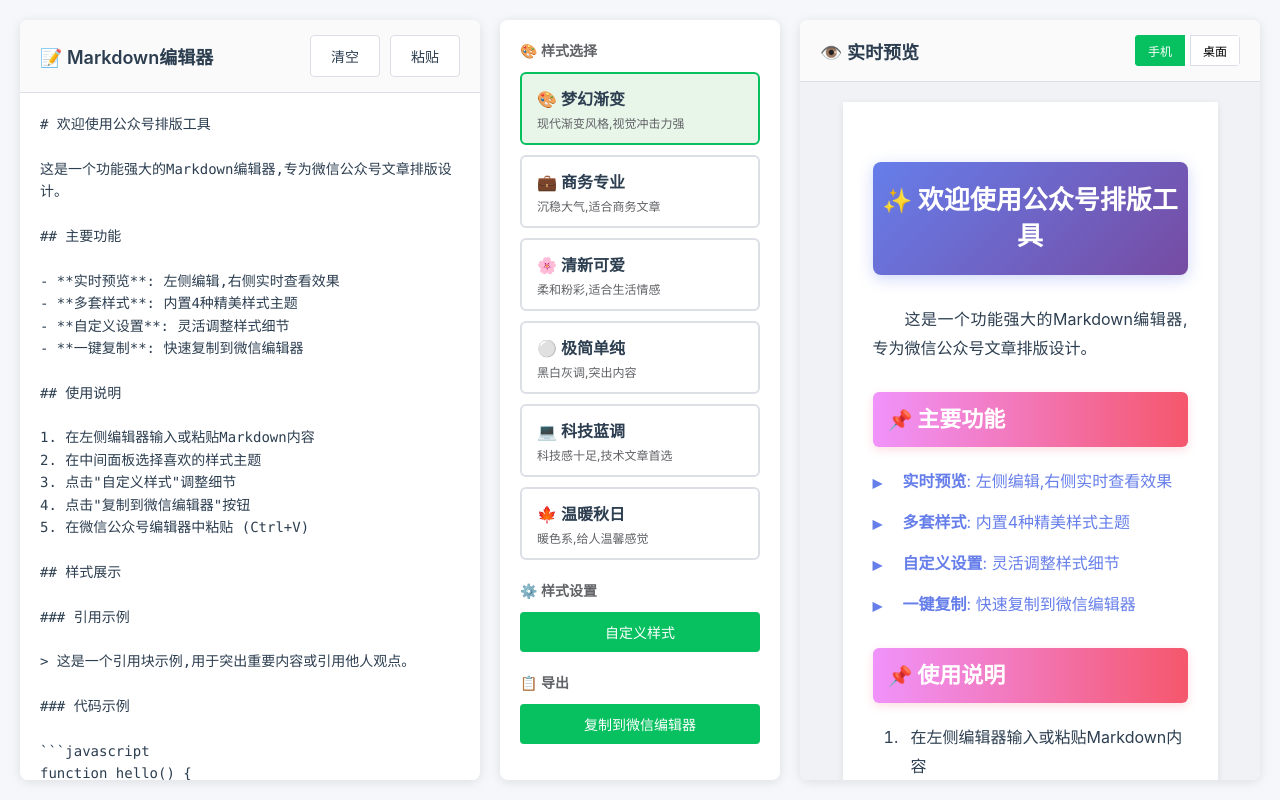
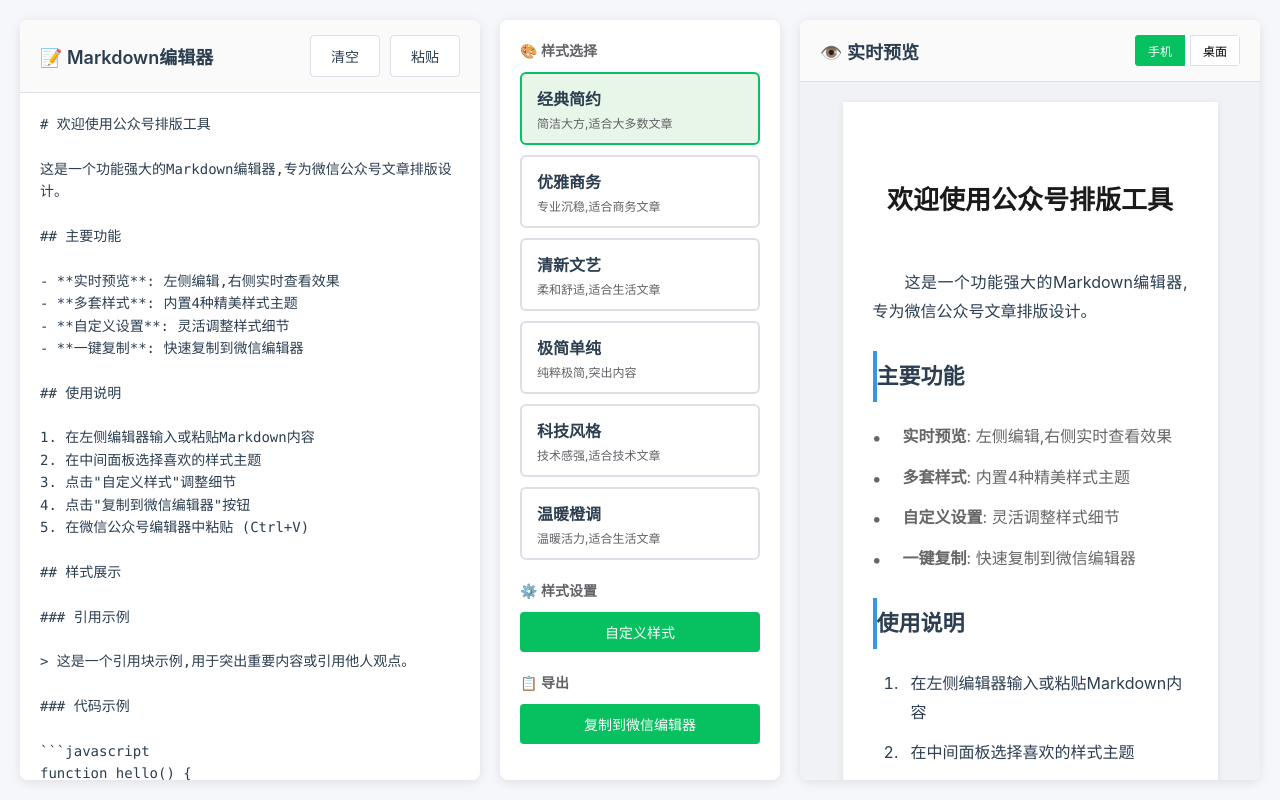
Before and after one commit to makeagreatcoup/wechataiformat, a plain HTML site: page wechat-formatter/index.html in a window 1280 px wide. Drawn offline with nearby package versions, Linux system fonts and the light colour scheme.

Commit message:
refactor: 重新设计为主题为简洁优雅风格
🎨 设计改进:
- 移除所有emoji和过度装饰
- 去除花哨的渐变背景
- 采用简洁的纯色设计
- 优化留白和间距

📋 6个新主题:
1. 经典简约 - 蓝色点缀,适合大多数文章
2. 优雅商务 - 深色专业,适合商务文章
3. 清新文艺 - 绿色系,适合生活文章
4. 极简单纯 - 纯净黑白,突出内容
5. 科技风格 - One Dark配色,适合技术文章
6. 温暖橙调 - 橙色系,适合生活文章

✨ 设计原则:
- 少即是多
- 突出内容而非装饰
- 符合现代审美
- 保持专业感

```diff
--- a/wechat-formatter/app.js
+++ b/wechat-formatter/app.js
@@ -4,106 +4,109 @@ const state = {
     isMobilePreview: true
 };
 
-// 预定义样式主题 - 每个主题独特的视觉风格
+// 预定义样式主题 - 简洁优雅的设计
 const styleThemes = {
     default: {
-        name: '🎨 梦幻渐变',
-        description: '现代渐变风格,视觉冲击力强',
+        name: '经典简约',
+        description: '简洁大方,适合大多数文章',
         styles: {
             h1: {
-                background: 'linear-gradient(135deg, #667eea 0%, #764ba2 100%)',
-                color: '#ffffff',
-                icon: '✨',
-                shadow: '0 4px 15px rgba(102, 126, 234, 0.3)'
+                background: 'transparent',
+                color: '#1a1a1a',
+                icon: '',
+                shadow: 'none',
+                borderBottom: '2px solid #e8e8e8'
             },
             h2: {
-                background: 'linear-gradient(to right, #f093fb 0%, #f5576c 100%)',
-                color: '#ffffff',
-                icon: '📌',
-                shadow: '0 3px 10px rgba(245, 87, 108, 0.2)'
+                background: 'transparent',
+                color: '#2c3e50',
+                icon: '',
+                shadow: 'none',
+                borderLeft: '4px solid #3498db'
             },
             h3: {
-                dotColor: '#667eea',
-                dotShadow: '0 0 0 3px rgba(102, 126, 234, 0.2)',
-                color: '#2c3e50'
+                dotColor: '#3498db',
+                dotShadow: 'none',
+                color: '#34495e'
             },
             blockquote: {
-                background: 'linear-gradient(135deg, #ffeaa7 0%, #fdcb6e 100%)',
-                borderColor: '#f39c12',
-                color: '#2d3436',
-                shadow: '0 3px 10px rgba(0, 0, 0, 0.1)',
-                showQuote: true
+                background: '#f8f9fa',
+                borderColor: '#3498db',
+                color: '#555',
+                shadow: 'none',
+                showQuote: false
             },
-            listIcon: '▸',
-            listIconColor: '#667eea',
+            listIcon: '•',
+            listIconColor: '#666',
             codeInline: {
-                background: 'linear-gradient(135deg, #ffeaa7 0%, #fdcb6e 100%)',
-                color: '#2d3436',
-                shadow: '0 2px 5px rgba(0, 0, 0, 0.05)'
+                background: '#f4f4f4',
+                color: '#c7254e',
+                shadow: 'none'
             },
             codeBlock: {
-                background: 'linear-gradient(135deg, #2d3436 0%, #000000 100%)',
-                color: '#dfe6e9',
-                shadow: '0 4px 15px rgba(0, 0, 0, 0.2)'
+                background: '#282c34',
+                color: '#abb2bf',
+                shadow: '0 2px 8px rgba(0,0,0,0.1)'
             },
             link: {
-                color: '#0984e3',
-                underlineColor: 'linear-gradient(to right, #667eea 0%, #764ba2 100%)'
+                color: '#3498db',
+                underlineColor: '#3498db'
             },
             table: {
-                headerBackground: 'linear-gradient(135deg, #667eea 0%, #764ba2 100%)',
-                headerColor: '#ffffff',
-                evenRowBg: '#f8f9fa',
-                hoverBg: '#e9ecef',
-                shadow: '0 4px 15px rgba(0, 0, 0, 0.1)'
+                headerBackground: '#f8f9fa',
+                headerColor: '#333',
+                evenRowBg: '#fff',
+                hoverBg: '#f1f1f1',
+                shadow: '0 1px 3px rgba(0,0,0,0.1)'
             },
             hr: {
-                background: 'linear-gradient(to right, transparent, #667eea, transparent)',
-                icon: '✦',
-                iconColor: '#667eea'
+                background: '#e8e8e8',
+                icon: '',
+                iconColor: ''
             },
             img: {
-                radius: '8px',
-                shadow: '0 4px 12px rgba(0, 0, 0, 0.1)'
+                radius: '4px',
+                shadow: '0 2px 8px rgba(0,0,0,0.1)'
             },
             base: {
                 fontSize: 16,
                 lineHeight: 1.8,
-                paragraphSpacing: 20,
+                paragraphSpacing: 16,
                 containerWidth: 677
             }
         }
     },
     elegant: {
-        name: '💼 商务专业',
-        description: '沉稳大气,适合商务文章',
+        name: '优雅商务',
+        description: '专业沉稳,适合商务文章',
         styles: {
             h1: {
                 background: '#2c3e50',
-                color: '#ffffff',
+                color: '#fff',
                 icon: '',
-                shadow: '0 2px 8px rgba(44, 62, 80, 0.3)'
+                shadow: '0 2px 4px rgba(0,0,0,0.1)'
             },
             h2: {
-                background: '#34495e',
-                color: '#ffffff',
-                icon: '▸',
-                shadow: '0 2px 6px rgba(52, 73, 94, 0.2)'
+                background: 'transparent',
+                color: '#2c3e50',
+                icon: '',
+                shadow: 'none',
+                borderBottom: '1px solid #ddd'
             },
             h3: {
                 dotColor: '#2c3e50',
                 dotShadow: 'none',
-                color: '#2c3e50'
+                color: '#34495e'
             },
             blockquote: {
-                background: '#ecf0f1',
-                borderColor: '#34495e',
-                color: '#2c3e50',
-                shadow: 'none',
+                background: '#fff',
+                borderColor: '#95a5a6',
+                color: '#7f8c8d',
+                shadow: '0 1px 3px rgba(0,0,0,0.1)',
                 showQuote: false
             },
-            listIcon: '●',
-            listIconColor: '#2c3e50',
+            listIcon: '▪',
+            listIconColor: '#7f8c8d',
             codeInline: {
                 background: '#ecf0f1',
                 color: '#2c3e50',
@@ -119,11 +122,11 @@ const styleThemes = {
                 underlineColor: '#2980b9'
             },
             table: {
-                headerBackground: '#2c3e50',
-                headerColor: '#ffffff',
-                evenRowBg: '#f8f9fa',
-                hoverBg: '#e9ecef',
-                shadow: 'none'
+                headerBackground: '#34495e',
+                headerColor: '#fff',
+                evenRowBg: '#f9f9f9',
+                hoverBg: '#f0f0f0',
+                shadow: '0 1px 3px rgba(0,0,0,0.1)'
             },
             hr: {
                 background: '#bdc3c7',
@@ -131,287 +134,290 @@ const styleThemes = {
                 iconColor: ''
             },
             img: {
-                radius: '4px',
-                shadow: '0 2px 8px rgba(0, 0, 0, 0.1)'
+                radius: '2px',
+                shadow: '0 1px 4px rgba(0,0,0,0.1)'
             },
             base: {
-                fontSize: 16,
-                lineHeight: 2,
-                paragraphSpacing: 25,
+                fontSize: 15,
+                lineHeight: 1.9,
+                paragraphSpacing: 18,
                 containerWidth: 677
             }
         }
     },
     fresh: {
-        name: '🌸 清新可爱',
-        description: '柔和粉彩,适合生活情感',
+        name: '清新文艺',
+        description: '柔和舒适,适合生活文章',
         styles: {
             h1: {
-                background: 'linear-gradient(135deg, #fd79a8 0%, #e84393 100%)',
-                color: '#ffffff',
-                icon: '🌸',
-                shadow: '0 4px 15px rgba(253, 121, 168, 0.3)'
+                background: 'transparent',
+                color: '#16a085',
+                icon: '',
+                shadow: 'none',
+                borderBottom: '3px solid #16a085'
             },
             h2: {
-                background: 'linear-gradient(to right, #fdcb6e 0%, #f39c12 100%)',
-                color: '#ffffff',
-                icon: '💫',
-                shadow: '0 3px 10px rgba(243, 156, 18, 0.2)'
+                background: '#e8f8f5',
+                color: '#16a085',
+                icon: '',
+                shadow: 'none',
+                borderLeft: '5px solid #16a085'
             },
             h3: {
-                dotColor: '#fd79a8',
-                dotShadow: '0 0 0 3px rgba(253, 121, 168, 0.2)',
-                color: '#e84393'
+                dotColor: '#1abc9c',
+                dotShadow: 'none',
+                color: '#16a085'
             },
             blockquote: {
-                background: 'linear-gradient(135deg, #fff0f6 0%, #fd79a8 30%)',
-                borderColor: '#fd79a8',
-                color: '#2d3436',
-                shadow: '0 3px 10px rgba(253, 121, 168, 0.15)',
+                background: '#e8f8f5',
+                borderColor: '#16a085',
+                color: '#555',
+                shadow: 'none',
                 showQuote: false
             },
-            listIcon: '♡',
-            listIconColor: '#fd79a8',
+            listIcon: '◦',
+            listIconColor: '#16a085',
             codeInline: {
-                background: '#fff0f6',
-                color: '#e84393',
+                background: '#d5f4e6',
+                color: '#0e6655',
                 shadow: 'none'
             },
             codeBlock: {
-                background: '#ffeaa7',
-                color: '#2d3436',
+                background: '#2d3e46',
+                color: '#a8cec6',
                 shadow: 'none'
             },
             link: {
-                color: '#e84393',
-                underlineColor: '#fd79a8'
+                color: '#16a085',
+                underlineColor: '#16a085'
             },
             table: {
-                headerBackground: 'linear-gradient(135deg, #fd79a8 0%, #e84393 100%)',
-                headerColor: '#ffffff',
-                evenRowBg: '#fff5f8',
-                hoverBg: '#ffe0eb',
-                shadow: '0 4px 15px rgba(253, 121, 168, 0.15)'
+                headerBackground: '#16a085',
+                headerColor: '#fff',
+                evenRowBg: '#f0fbf8',
+                hoverBg: '#e0f5f0',
+                shadow: '0 1px 3px rgba(0,0,0,0.1)'
             },
             hr: {
-                background: 'linear-gradient(to right, transparent, #fd79a8, transparent)',
-                icon: '♥',
-                iconColor: '#fd79a8'
+                background: '#16a085',
+                icon: '',
+                iconColor: ''
             },
             img: {
-                radius: '12px',
-                shadow: '0 4px 15px rgba(253, 121, 168, 0.2)'
+                radius: '6px',
+                shadow: '0 2px 8px rgba(22, 160, 133, 0.15)'
             },
             base: {
                 fontSize: 16,
-                lineHeight: 1.75,
-                paragraphSpacing: 22,
+                lineHeight: 1.8,
+                paragraphSpacing: 16,
                 containerWidth: 677
             }
         }
     },
     minimal: {
-        name: '⚪ 极简单纯',
-        description: '黑白灰调,突出内容',
+        name: '极简单纯',
+        description: '纯粹极简,突出内容',
         styles: {
             h1: {
-                background: '#ffffff',
-                color: '#2d3436',
+                background: 'transparent',
+                color: '#000',
                 icon: '',
-                shadow: '0 2px 8px rgba(0, 0, 0, 0.08)',
-                border: '2px solid #2d3436'
+                shadow: 'none'
             },
             h2: {
-                background: '#ffffff',
-                color: '#2d3436',
+                background: 'transparent',
+                color: '#333',
                 icon: '',
-                shadow: 'none',
-                borderLeft: '4px solid #2d3436'
+                shadow: 'none'
             },
             h3: {
-                dotColor: '#2d3436',
+                dotColor: '#666',
                 dotShadow: 'none',
-                color: '#2d3436'
+                color: '#666'
             },
             blockquote: {
-                background: '#ffffff',
-                borderColor: '#636e72',
-                color: '#2d3436',
-                shadow: '0 2px 8px rgba(0, 0, 0, 0.05)',
+                background: '#fafafa',
+                borderColor: '#ddd',
+                color: '#666',
+                shadow: 'none',
                 showQuote: false
             },
-            listIcon: '—',
-            listIconColor: '#636e72',
+            listIcon: '-',
+            listIconColor: '#999',
             codeInline: {
-                background: '#dfe6e9',
-                color: '#2d3436',
+                background: '#f0f0f0',
+                color: '#d14',
                 shadow: 'none'
             },
             codeBlock: {
-                background: '#2d3436',
-                color: '#dfe6e9',
+                background: '#f6f6f6',
+                color: '#333',
                 shadow: 'none'
             },
             link: {
-                color: '#2d3436',
-                underlineColor: '#636e72'
+                color: '#0066cc',
+                underlineColor: '#0066cc'
             },
             table: {
-                headerBackground: '#2d3436',
-                headerColor: '#ffffff',
-                evenRowBg: '#ffffff',
-                hoverBg: '#f5f6fa',
-                shadow: '0 2px 8px rgba(0, 0, 0, 0.05)'
+                headerBackground: '#f6f6f6',
+                headerColor: '#333',
+                evenRowBg: '#fff',
+                hoverBg: '#fafafa',
+                shadow: 'none'
             },
             hr: {
-                background: '#dfe6e9',
+                background: '#ddd',
                 icon: '',
                 iconColor: ''
             },
             img: {
                 radius: '0',
-                shadow: '0 2px 8px rgba(0, 0, 0, 0.08)'
+                shadow: 'none'
             },
             base: {
                 fontSize: 15,
-                lineHeight: 1.6,
-                paragraphSpacing: 15,
+                lineHeight: 1.7,
+                paragraphSpacing: 14,
                 containerWidth: 677
             }
         }
     },
     tech: {
-        name: '💻 科技蓝调',
-        description: '科技感十足,技术文章首选',
+        name: '科技风格',
+        description: '技术感强,适合技术文章',
         styles: {
             h1: {
-                background: 'linear-gradient(135deg, #0984e3 0%, #74b9ff 100%)',
-                color: '#ffffff',
-                icon: '</>',
-                shadow: '0 4px 15px rgba(9, 132, 227, 0.3)'
+                background: '#282c34',
+                color: '#61afef',
+                icon: '',
+                shadow: '0 2px 8px rgba(0,0,0,0.15)'
             },
             h2: {
-                background: 'linear-gradient(to right, #00cec9 0%, #0984e3 100%)',
-                color: '#ffffff',
-                icon: '#',
-                shadow: '0 3px 10px rgba(9, 132, 227, 0.2)'
+                background: '#21252b',
+                color: '#61afef',
+                icon: '',
+                shadow: '0 1px 3px rgba(0,0,0,0.1)',
+                borderLeft: '3px solid #61afef'
             },
             h3: {
-                dotColor: '#0984e3',
-                dotShadow: '0 0 0 3px rgba(9, 132, 227, 0.2)',
-                color: '#0984e3'
+                dotColor: '#61afef',
+                dotShadow: 'none',
+                color: '#61afef'
             },
             blockquote: {
-                background: 'linear-gradient(135deg, #dfe6e9 0%, #74b9ff 50%)',
-                borderColor: '#0984e3',
-                color: '#2d3436',
-                shadow: '0 3px 10px rgba(9, 132, 227, 0.15)',
+                background: '#282c34',
+                borderColor: '#61afef',
+                color: '#abb2bf',
+                shadow: '0 2px 8px rgba(0,0,0,0.2)',
                 showQuote: false
             },
-            listIcon: '▪',
-            listIconColor: '#0984e3',
+            listIcon: '▸',
+            listIconColor: '#61afef',
             codeInline: {
-                background: '#dfe6e9',
-                color: '#0984e3',
+                background: '#282c34',
+                color: '#e5c07b',
                 shadow: 'none'
             },
             codeBlock: {
-                background: '#2d3436',
-                color: '#74b9ff',
-                shadow: '0 4px 15px rgba(0, 0, 0, 0.3)'
+                background: '#21252b',
+                color: '#abb2bf',
+                shadow: '0 2px 8px rgba(0,0,0,0.2)'
             },
             link: {
-                color: '#0984e3',
-                underlineColor: '#74b9ff'
+                color: '#61afef',
+                underlineColor: '#61afef'
             },
             table: {
-                headerBackground: 'linear-gradient(135deg, #0984e3 0%, #74b9ff 100%)',
-                headerColor: '#ffffff',
-                evenRowBg: '#f0f8ff',
-                hoverBg: '#e3f2fd',
-                shadow: '0 4px 15px rgba(9, 132, 227, 0.15)'
+                headerBackground: '#282c34',
+                headerColor: '#61afef',
+                evenRowBg: '#2c3138',
+                hoverBg: '#3e4451',
+                shadow: '0 1px 3px rgba(0,0,0,0.15)'
             },
             hr: {
-                background: 'linear-gradient(to right, transparent, #0984e3, transparent)',
-                icon: '[+]',
-                iconColor: '#0984e3'
+                background: '#3e4451',
+                icon: '',
+                iconColor: ''
             },
             img: {
-                radius: '6px',
-                shadow: '0 4px 15px rgba(9, 132, 227, 0.2)'
+                radius: '3px',
+                shadow: '0 2px 8px rgba(0,0,0,0.2)'
             },
             base: {
-                fontSize: 16,
+                fontSize: 15,
                 lineHeight: 1.8,
-                paragraphSpacing: 20,
+                paragraphSpacing: 16,
                 containerWidth: 677
             }
         }
     },
     warm: {
-        name: '🍁 温暖秋日',
-        description: '暖色系,给人温馨感觉',
+        name: '温暖橙调',
+        description: '温暖活力,适合生活文章',
         styles: {
             h1: {
-                background: 'linear-gradient(135deg, #e17055 0%, #d63031 100%)',
-                color: '#ffffff',
-                icon: '🍂',
-                shadow: '0 4px 15px rgba(214, 48, 49, 0.3)'
+                background: '#fff',
+                color: '#d35400',
+                icon: '',
+                shadow: 'none',
+                borderBottom: '3px solid #e67e22'
             },
             h2: {
-                background: 'linear-gradient(to right, #f39c12 0%, #e67e22 100%)',
-                color: '#ffffff',
-                icon: '🍁',
-                shadow: '0 3px 10px rgba(230, 126, 34, 0.2)'
+                background: '#fef5e7',
+                color: '#d35400',
+                icon: '',
+                shadow: 'none',
+                borderLeft: '4px solid #e67e22'
             },
             h3: {
                 dotColor: '#e67e22',
-                dotShadow: '0 0 0 3px rgba(230, 126, 34, 0.2)',
+                dotShadow: 'none',
                 color: '#d35400'
             },
             blockquote: {
-                background: 'linear-gradient(135deg, #ffeaa7 0%, #f39c12 100%)',
+                background: '#fef5e7',
                 borderColor: '#e67e22',
-                color: '#2d3436',
-                shadow: '0 3px 10px rgba(230, 126, 34, 0.15)',
+                color: '#666',
+                shadow: 'none',
                 showQuote: false
             },
-            listIcon: '◦',
+            listIcon: '●',
             listIconColor: '#e67e22',
             codeInline: {
-                background: '#ffeaa7',
+                background: '#fef5e7',
                 color: '#d35400',
                 shadow: 'none'
             },
             codeBlock: {
-                background: '#2d3436',
-                color: '#ffeaa7',
-                shadow: '0 4px 15px rgba(0, 0, 0, 0.2)'
+                background: '#2d2d2d',
+                color: '#f39c12',
+                shadow: '0 2px 8px rgba(0,0,0,0.15)'
             },
             link: {
                 color: '#d35400',
                 underlineColor: '#e67e22'
             },
             table: {
-                headerBackground: 'linear-gradient(135deg, #e67e22 0%, #d35400 100%)',
-                headerColor: '#ffffff',
-                evenRowBg: '#fff5e6',
-                hoverBg: '#ffe8cc',
-                shadow: '0 4px 15px rgba(230, 126, 34, 0.15)'
+                headerBackground: '#e67e22',
+                headerColor: '#fff',
+                evenRowBg: '#fef9f3',
+                hoverBg: '#fef5e7',
+                shadow: '0 1px 3px rgba(0,0,0,0.1)'
             },
             hr: {
-                background: 'linear-gradient(to right, transparent, #e67e22, transparent)',
-                icon: '⌘',
-                iconColor: '#e67e22'
+                background: '#e67e22',
+                icon: '',
+                iconColor: ''
             },
             img: {
-                radius: '8px',
-                shadow: '0 4px 15px rgba(230, 126, 34, 0.2)'
+                radius: '4px',
+                shadow: '0 2px 8px rgba(230, 126, 34, 0.2)'
             },
             base: {
                 fontSize: 16,
                 lineHeight: 1.8,
-                paragraphSpacing: 22,
+                paragraphSpacing: 16,
                 containerWidth: 677
             }
         }
@@ -612,8 +618,7 @@ function applyCurrentStyle() {
     const h3s = elements.wechatPreview.querySelectorAll('h3');
     h3s.forEach(h3 => {
         h3.style.color = s.h3.color;
-        h3.setAttribute('data-dot-color', s.h3.dotColor);
-        h3.setAttribute('data-dot-shadow', s.h3.dotShadow);
+        h3.style.setProperty('--h3-dot-color', s.h3.dotColor);
     });
 
     // 引用块
@@ -681,8 +686,6 @@ function applyCurrentStyle() {
     const hrs = elements.wechatPreview.querySelectorAll('hr');
     hrs.forEach(hr => {
         hr.style.background = s.hr.background;
-        hr.setAttribute('data-icon', s.hr.icon);
-        hr.setAttribute('data-icon-color', s.hr.iconColor);
     });
 
     // 图片
--- a/wechat-formatter/styles.css
+++ b/wechat-formatter/styles.css
@@ -388,9 +388,8 @@ body {
 
 .wechat-preview h2 {
     font-size: 22px;
-    padding: 12px 15px;
-    margin: 30px 0 20px;
-    border-radius: 6px;
+    padding: 10px 0;
+    margin: 25px 0 15px;
 }
 
 .wechat-preview h2::before {
@@ -400,8 +399,9 @@ body {
 
 .wechat-preview h3 {
     font-size: 19px;
-    padding-left: 20px;
+    padding-left: 15px;
     position: relative;
+    margin: 20px 0 10px;
 }
 
 .wechat-preview h3::before {
@@ -412,9 +412,8 @@ body {
     transform: translateY(-50%);
     width: 6px;
     height: 6px;
-    background: attr(data-dot-color, color);
+    background: var(--h3-dot-color, #666);
     border-radius: 50%;
-    box-shadow: attr(data-dot-shadow);
 }
 
 .wechat-preview p {
@@ -552,21 +551,9 @@ body {
 /* 分隔线样式 - 基础样式 */
 .wechat-preview hr {
     border: none;
-    height: 3px;
-    margin: 40px 0;
-    position: relative;
-}
-
-.wechat-preview hr::before {
-    content: attr(data-icon);
-    position: absolute;
-    top: 50%;
-    left: 50%;
-    transform: translate(-50%, -50%);
-    background: white;
-    padding: 0 15px;
-    color: attr(data-icon-color);
-    font-size: 20px;
+    height: 1px;
+    margin: 30px 0;
+    background: #e8e8e8;
 }
 
 /* 滚动条样式 */
```
